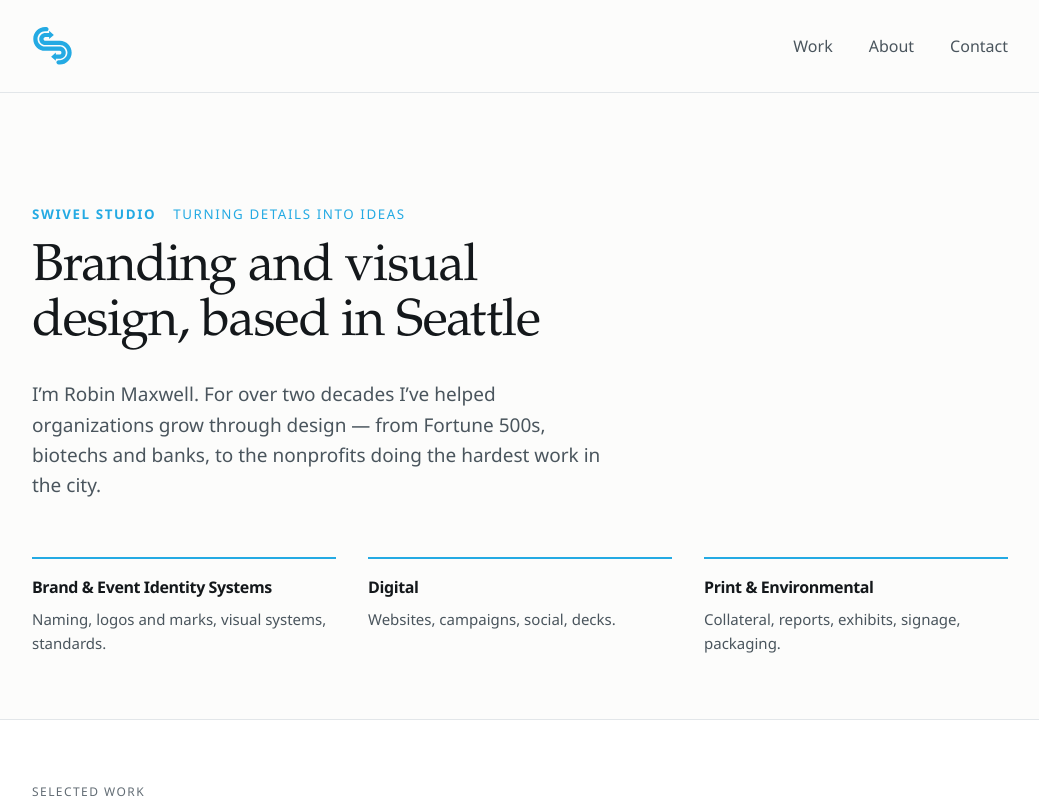
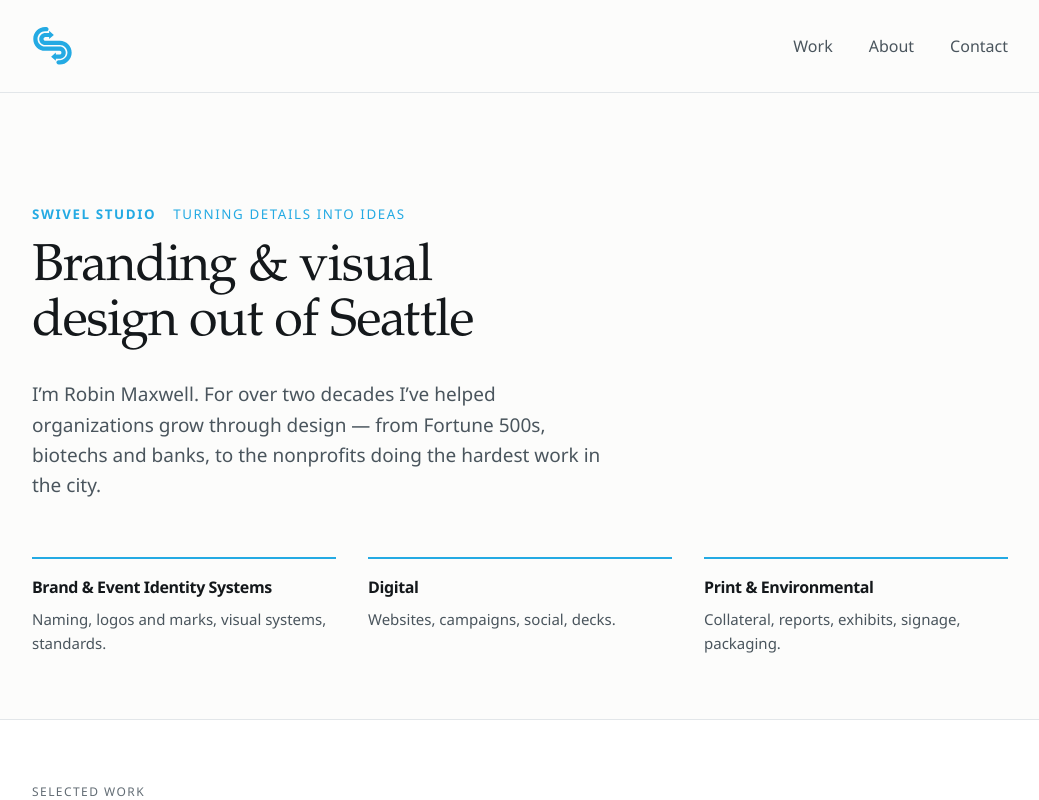
Before and after one commit to barrymaxwell/swivelstudio, a Next.js app: page / in a window 1280 px wide. Shown: the top 800 px of the page, without its empty margins (120-1159 px from the left). Built offline with nearby package versions, Linux system fonts and the light colour scheme; no server answers.

Commit message:
Use Branding & visual design out of Seattle headline

```diff
--- a/app/page.tsx
+++ b/app/page.tsx
@@ -18,7 +18,7 @@ export default function Home() {
             <span className="font-normal">Turning details into ideas</span>
           </p>
           <h1 className="max-w-[26ch] font-display text-[2.75rem] leading-[1.06] tracking-[-0.021em] text-balance sm:text-display">
-            Branding and visual design, based in Seattle
+            Branding &amp; visual design out of Seattle
           </h1>
           <p className="mt-7 max-w-xl text-lede text-ink-2">
             I&rsquo;m Robin Maxwell. For over two decades I&rsquo;ve helped organizations grow
```
